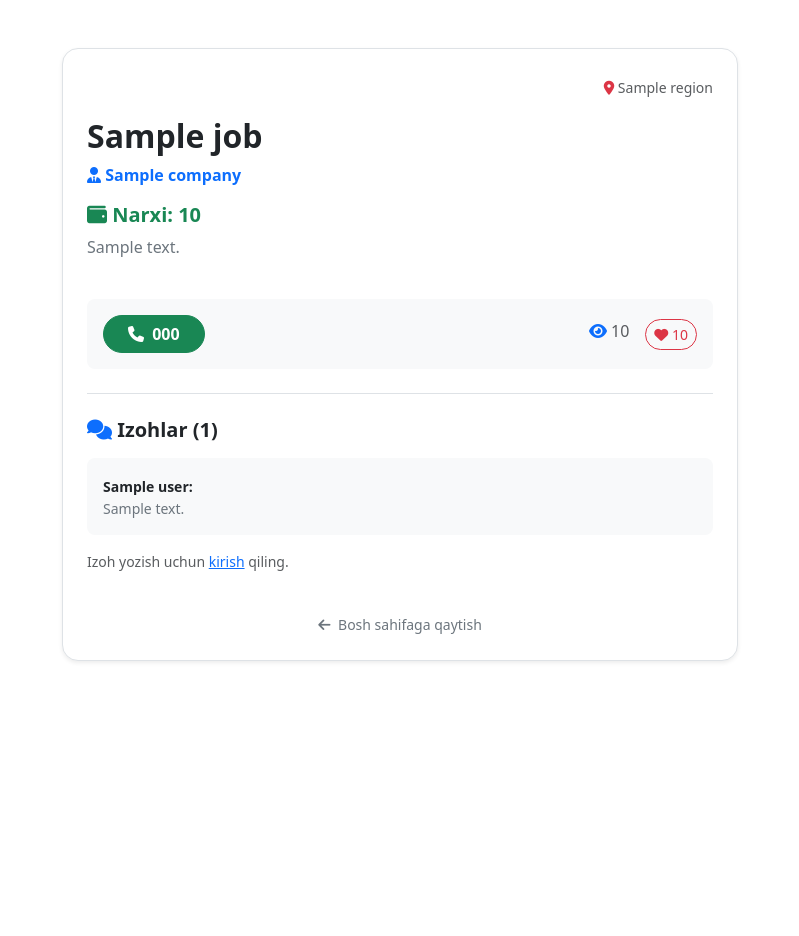
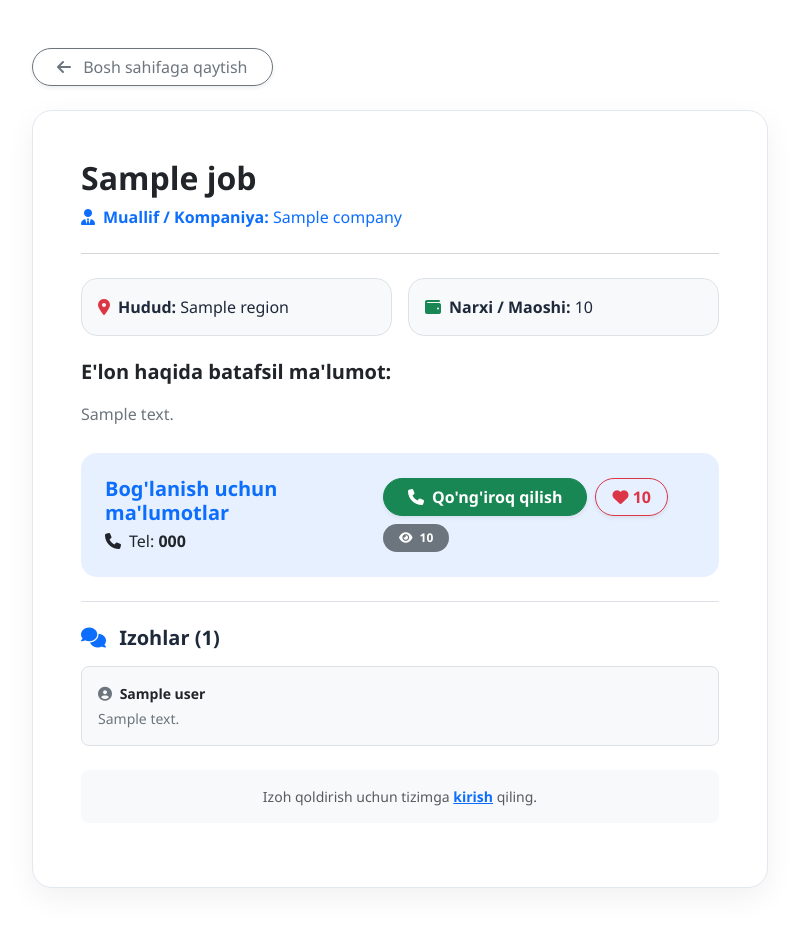
Before and after one commit to elonchauz-sudo/eloncha.uz, a Flask app: template templates/view_ad.html in a window 1280 px wide. Shown: the whole page, without its empty margins (240-1039 px from the left). Before the commit the page ends 662 px from the top, so only its background shows below. Run offline with Flask 3, Linux system fonts and the light colour scheme; the template is opened without the code that fills it: most values are stand-ins (such as "Sample title", 1, 10 or a date in 2020).

Commit message:
Update view_ad.html

```diff
--- a/templates/view_ad.html
+++ b/templates/view_ad.html
@@ -4,68 +4,109 @@
     <meta charset="UTF-8">
     <meta name="viewport" content="width=device-width, initial-scale=1.0">
     <title>{{ job.title }} — eloncha.uz</title>
+
+    <!-- Sayt logotipi -->
     <link rel="icon" href="{{ url_for('static', filename='logo.png') }}" type="image/png">
+
     <link href="https://cdn.jsdelivr.net/npm/bootstrap@5.3.0/dist/css/bootstrap.min.css" rel="stylesheet">
     <link rel="stylesheet" href="https://cdnjs.cloudflare.com/ajax/libs/font-awesome/6.4.0/css/all.min.css">
+    <style>
+        body { background: #ffffff; min-height: 100vh; font-family: 'Segoe UI', Tahoma, Geneva, Verdana, sans-serif; color: #1e293b; }
+        .detail-card { background: white; border-radius: 20px; box-shadow: 0 10px 30px rgba(0,0,0,0.06); border: 1px solid #e2e8f0; }
+        .ad-detail-img { width: 100%; max-height: 400px; object-fit: cover; border-radius: 14px; border: 1px solid #e2e8f0; }
+    </style>
 </head>
-<body class="bg-white py-5">
-    <div class="container" style="max-width: 700px;">
-        <div class="card border rounded-4 p-4 shadow-sm">
-            <div class="d-flex justify-content-between align-items-center mb-3">
-                <span class="badge {{ job.badge_color }} px-3 py-2 rounded-pill">{{ job.category }} / {{ job.sub_category }}</span>
-                <span class="text-muted small"><i class="fa-solid fa-location-dot text-danger"></i> {{ job.region }}</span>
+<body>
+    <div class="container py-5">
+        <div class="row justify-content-center">
+            <div class="col-lg-8">
+                <a href="/" class="btn btn-outline-secondary rounded-pill px-4 mb-4 shadow-sm">
+                    <i class="fa-solid fa-arrow-left me-2"></i> Bosh sahifaga qaytish
+                </a>
+
+                <div class="detail-card p-5">
+                    <div class="d-flex justify-content-between align-items-start mb-3 flex-wrap gap-2">
+                        <div>
+                            <h2 class="fw-bold text-dark mb-2">{{ job.title }}</h2>
+                            <p class="text-primary fs-6 mb-0"><i class="fa-solid fa-user-tie me-2"></i><strong>Muallif / Kompaniya:</strong> {{ job.company }}</p>
+                        </div>
+                        <span class="badge {{ job.badge_color }} fs-6 px-3 py-2 rounded-pill">{{ job.category }} / {{ job.sub_category }}</span>
                     </div>
 
-            <h2 class="fw-bold text-dark mb-2">{{ job.title }}</h2>
-            <p class="text-primary fw-semibold"><i class="fa-solid fa-user-tie"></i> {{ job.company }}</p>
+                    <hr class="text-muted my-4">
 
+                    <!-- E'lon rasmi mavjud bo'lsa -->
                     {% if job.job_img %}
-                <img src="{{ url_for('static', filename='uploads/' + job.job_img) }}" class="img-fluid rounded-3 mb-4 border" style="max-height: 400px; width: 100%; object-fit: cover;" alt="Rasm">
+                        <div class="mb-4">
+                            <img src="{{ url_for('static', filename='uploads/' + job.job_img) }}" class="ad-detail-img shadow-sm" alt="E'lon rasmi">
+                        </div>
                     {% endif %}
 
-            <div class="mb-4">
-                <h5 class="fw-bold text-success mb-2"><i class="fa-solid fa-wallet"></i> Narxi: {{ job.salary }}</h5>
-                <p class="text-secondary" style="white-space: pre-line;">{{ job.description }}</p>
+                    <div class="row g-3 mb-4">
+                        <div class="col-md-6">
+                            <div class="p-3 bg-light rounded-4 border">
+                                <i class="fa-solid fa-location-dot text-danger me-2"></i><strong>Hudud:</strong> {{ job.region }}
+                            </div>
+                        </div>
+                        <div class="col-md-6">
+                            <div class="p-3 bg-light rounded-4 border">
+                                <i class="fa-solid fa-wallet text-success me-2"></i><strong>Narxi / Maoshi:</strong> {{ job.salary }}
+                            </div>
+                        </div>
                     </div>
 
-            <!-- Aloqa va Statistika -->
-            <div class="d-flex justify-content-between align-items-center p-3 bg-light rounded-3 mb-4">
-                <a href="tel:{{ job.phone }}" class="btn btn-success rounded-pill px-4 fw-semibold"><i class="fa-solid fa-phone me-1"></i> {{ job.phone }}</a>
-                <div class="d-flex gap-3 text-muted">
-                    <span><i class="fa-solid fa-eye text-primary"></i> {{ job.views }}</span>
+                    <h5 class="fw-bold text-dark mb-3">E'lon haqida batafsil ma'lumot:</h5>
+                    <p class="text-secondary mb-4" style="line-height: 1.8; white-space: pre-line;">{{ job.description }}</p>
+
+                    <!-- Ko'rishlar, Layklar va Aloqa -->
+                    <div class="p-4 bg-primary bg-opacity-10 rounded-4 d-flex flex-column flex-md-row justify-content-between align-items-center gap-3 mb-4">
+                        <div>
+                            <h5 class="fw-bold text-primary mb-1">Bog'lanish uchun ma'lumotlar</h5>
+                            <p class="mb-0 text-dark"><i class="fa-solid fa-phone me-2"></i>Tel: <strong>{{ job.phone }}</strong></p>
+                        </div>
+                        <div class="d-flex align-items-center gap-2 flex-wrap">
+                            <a href="tel:{{ job.phone }}" class="btn btn-success rounded-pill px-4 fw-semibold shadow-sm">
+                                <i class="fa-solid fa-phone me-1"></i> Qo'ng'iroq qilish
+                            </a>
+                            <!-- Like tugmasi -->
                             <form action="{{ url_for('like_ad', job_id=job.id) }}" method="POST" class="d-inline">
-                        <button type="submit" class="btn btn-sm btn-outline-danger rounded-pill"><i class="fa-solid fa-heart"></i> {{ job.likes }}</button>
+                                <button type="submit" class="btn btn-outline-danger rounded-pill px-3 fw-semibold shadow-sm">
+                                    <i class="fa-solid fa-heart"></i> {{ job.likes }}
+                                </button>
                             </form>
+                            <span class="badge bg-secondary px-3 py-2 rounded-pill"><i class="fa-solid fa-eye me-1"></i> {{ job.views }}</span>
                         </div>
                     </div>
 
                     <!-- Izohlar bo'limi -->
                     <div class="border-top pt-4">
-                <h5 class="fw-bold mb-3"><i class="fa-solid fa-comments text-primary"></i> Izohlar ({{ job.comments_list | length }})</h5>
+                        <h5 class="fw-bold mb-3"><i class="fa-solid fa-comments text-primary me-2"></i> Izohlar ({{ job.comments_list | length }})</h5>
 
+                        <div class="d-flex flex-column gap-2 mb-4">
                             {% for c in job.comments_list %}
-                    <div class="bg-light p-3 rounded-3 mb-2">
-                        <b class="text-dark small">{{ c.user }}:</b>
+                                <div class="p-3 bg-light rounded-3 border">
+                                    <div class="d-flex justify-content-between align-items-center mb-1">
+                                        <b class="text-dark small"><i class="fa-solid fa-user-circle text-secondary me-1"></i> {{ c.user }}</b>
+                                    </div>
                                     <p class="mb-0 text-secondary small">{{ c.text }}</p>
                                 </div>
                             {% else %}
-                    <p class="text-muted small">Hozircha izohlar yo'q. Birinchi bo'lib izoh qoldiring!</p>
+                                <p class="text-muted small">Hozircha izohlar yo'q. Birinchi bo'lib o'z fikringizni qoldiring!</p>
                             {% endfor %}
+                        </div>
 
                         {% if session.get('user_id') %}
-                    <form action="{{ url_for('add_comment', job_id=job.id) }}" method="POST" class="mt-3">
+                            <form action="{{ url_for('add_comment', job_id=job.id) }}" method="POST">
                                 <div class="input-group">
-                            <input type="text" name="comment_text" class="form-control rounded-start-pill" placeholder="Izoh yozish..." required>
-                            <button type="submit" class="btn btn-primary rounded-end-pill px-4">Yuborish</button>
+                                    <input type="text" name="comment_text" class="form-control rounded-start-pill py-2 px-3" placeholder="Izoh yozish..." required>
+                                    <button type="submit" class="btn btn-primary rounded-end-pill px-4 fw-semibold">Yuborish</button>
                                 </div>
                             </form>
                         {% else %}
-                    <p class="small text-muted mt-3">Izoh yozish uchun <a href="{{ url_for('login') }}">kirish</a> qiling.</p>
+                            <p class="small text-muted text-center bg-light p-3 rounded-3">Izoh qoldirish uchun tizimga <a href="{{ url_for('login') }}" class="text-primary fw-semibold">kirish</a> qiling.</p>
                         {% endif %}
                     </div>
-
-            <div class="text-center mt-4">
-                <a href="/" class="text-decoration-none small text-secondary"><i class="fa-solid fa-arrow-left me-1"></i> Bosh sahifaga qaytish</a>
+                </div>
             </div>
         </div>
     </div>
```
Lines whose indentation alone changed are shown as unchanged.
